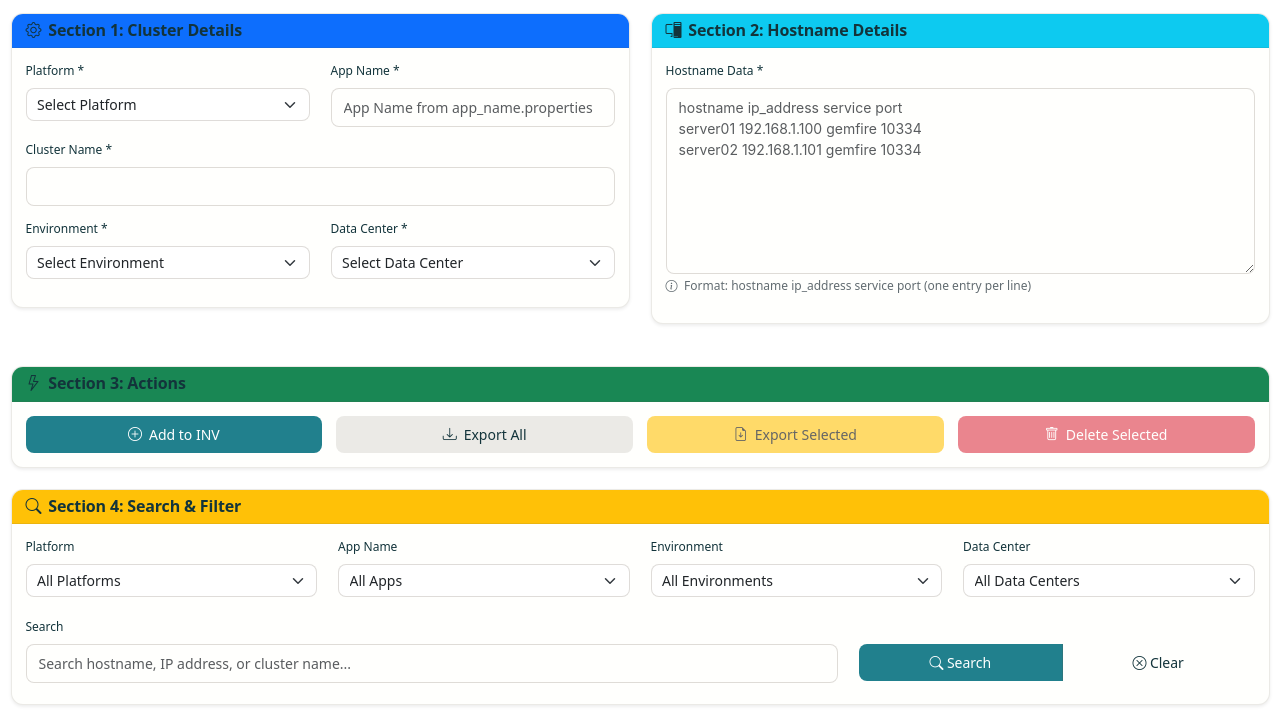
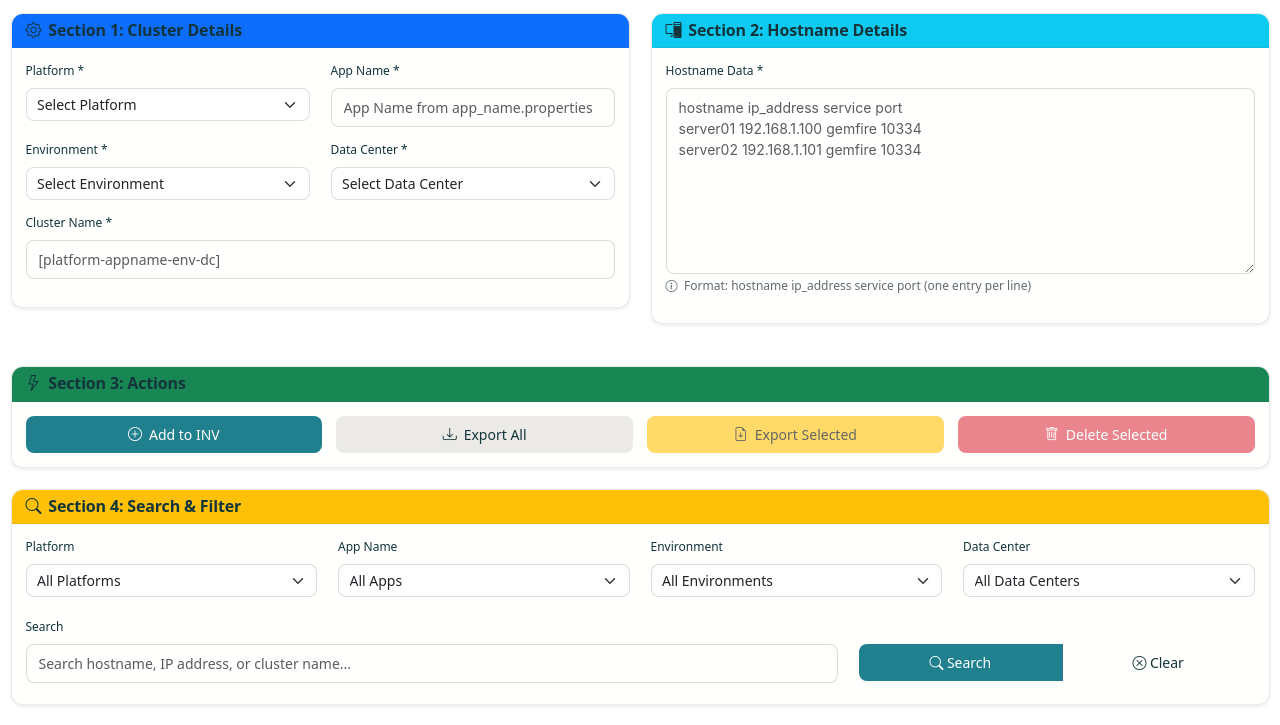
Before and after one commit to YashwanthGowdaM/server_inventory_management, a plain HTML site: page index.html in a window 1280 px wide. Shown: the part 58-783 px from the top of the page. Drawn offline with nearby package versions, Linux system fonts and the light colour scheme; a web font is replaced by a local one.

Commit message:
repositioning clustername input field

```diff
--- a/index.html
+++ b/index.html
@@ -55,10 +55,6 @@
                                     <input type="text" class="form-control" id="appName" placeholder="App Name from app_name.properties" required>
                                 </div>
                             </div>
-                            <div class="mb-3">
-                                <label for="clusterName" class="form-label">Cluster Name *</label>
-                                <input type="text" class="form-control" id="clusterName" required>
-                            </div>
                             <div class="row">
                                 <div class="col-md-6 mb-3">
                                     <label for="environment" class="form-label">Environment *</label>
@@ -83,6 +79,10 @@
                                         <option value="us">us</option>
                                     </select>
                                 </div>
+                                <div class="mb-3">
+                                <label for="clusterName" class="form-label">Cluster Name *</label>
+                                <input type="text" class="form-control" id="clusterName" placeholder="[platform-appname-env-dc]" required>
+                            </div>
                             </div>
                         </form>
                     </div>
```
